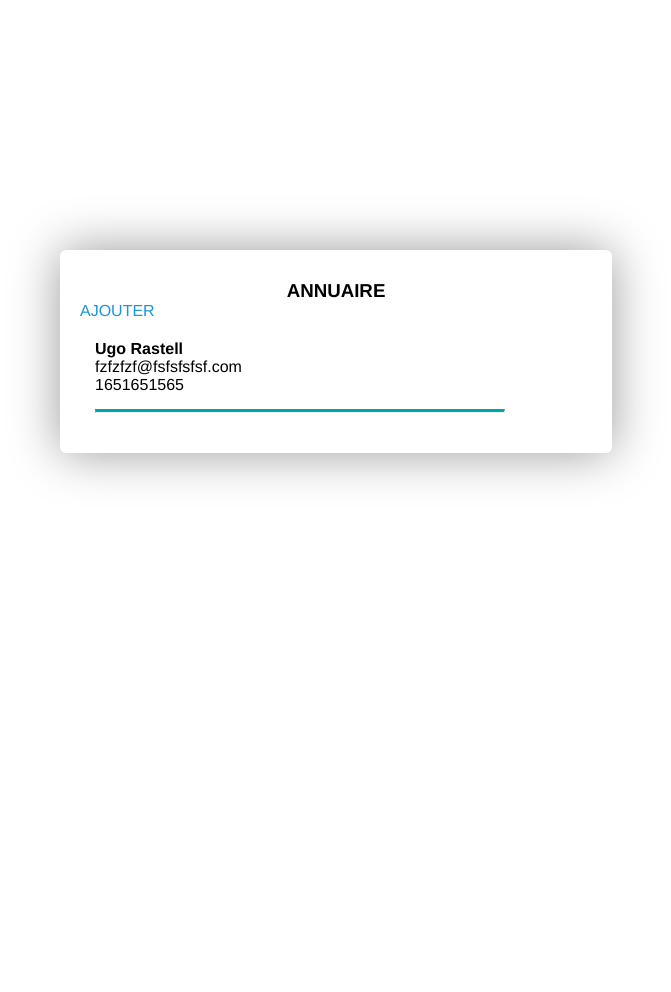
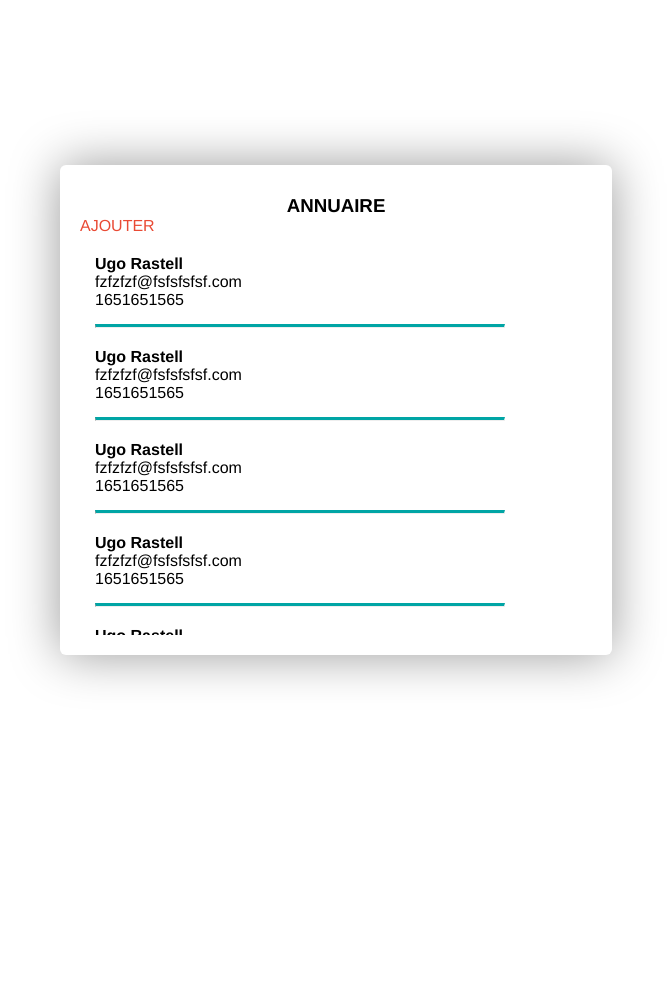
Before and after one commit to UgoRastell/annuaire_nws, a PHP site: page / in a window 1280 px wide. Shown: the part 405-1397 px from the top of the page, without its empty margins (304-975 px from the left). Before the commit the page ends 886 px from the top, so only its background shows below. Run offline with PHP 8.4, Linux system fonts and the light colour scheme.

```diff
--- a/ajouter.php
+++ b/ajouter.php
@@ -24,12 +24,10 @@
         <input type="text" name="nom">
         <label>Mail</label>
         <input type="text" name="mail">
-        <label>Numéro</label>
+        <label>Numéro de téléphone</label>
         <input type="text" name="numero">
-        <label>Ajouter une image</label>
-        <input type="file" name="image">
         <input type="submit" value="Ajouter" name="btn-ajouter"/>
-        <a class="btn-liste-prod" href="action.php">Aller vour l'annuaire</a>
+        <a class="btn-liste-prod" href="action.php">Aller voir l'annuaire</a>
     </form>
   </section>
 </body>
--- a/assets/css/styles.css
+++ b/assets/css/styles.css
@@ -17,7 +17,7 @@ body {
 .logo {
     display: flex;
     justify-content: center;
-    height: 15vh;
+    height: 20vh;
 }
 
 .logo img {
@@ -44,7 +44,7 @@ body {
 }
 
 .result-content a{
-    color: #1695DA;
+    color: #E94A34;
     text-decoration: 0;
 }
 
@@ -75,7 +75,6 @@ body {
 .personne{
     margin: 20px 0;
     height: 100px;
-    display: flex;
 }
 
 .personne{
--- a/index.php
+++ b/index.php
@@ -26,6 +26,62 @@
                   <hr class="solid">
                 </div>
               </div>
+              <div class="personne">
+                <div class="text">
+                  <strong><p class="nomPrenom"></p>Ugo Rastell</strong>
+                  <p class="email">fzfzfzf@fsfsfsfsf.com</p>
+                  <p class="numeroTelephone">1651651565</p>
+                  <hr class="solid">
+                </div>
+              </div>
+              <div class="personne">
+                <div class="text">
+                  <strong><p class="nomPrenom"></p>Ugo Rastell</strong>
+                  <p class="email">fzfzfzf@fsfsfsfsf.com</p>
+                  <p class="numeroTelephone">1651651565</p>
+                  <hr class="solid">
+                </div>
+              </div>
+              <div class="personne">
+                <div class="text">
+                  <strong><p class="nomPrenom"></p>Ugo Rastell</strong>
+                  <p class="email">fzfzfzf@fsfsfsfsf.com</p>
+                  <p class="numeroTelephone">1651651565</p>
+                  <hr class="solid">
+                </div>
+              </div>
+              <div class="personne">
+                <div class="text">
+                  <strong><p class="nomPrenom"></p>Ugo Rastell</strong>
+                  <p class="email">fzfzfzf@fsfsfsfsf.com</p>
+                  <p class="numeroTelephone">1651651565</p>
+                  <hr class="solid">
+                </div>
+              </div>
+              <div class="personne">
+                <div class="text">
+                  <strong><p class="nomPrenom"></p>Ugo Rastell</strong>
+                  <p class="email">fzfzfzf@fsfsfsfsf.com</p>
+                  <p class="numeroTelephone">1651651565</p>
+                  <hr class="solid">
+                </div>
+              </div>
+              <div class="personne">
+                <div class="text">
+                  <strong><p class="nomPrenom"></p>Ugo Rastell</strong>
+                  <p class="email">fzfzfzf@fsfsfsfsf.com</p>
+                  <p class="numeroTelephone">1651651565</p>
+                  <hr class="solid">
+                </div>
+              </div>
+              <div class="personne">
+                <div class="text">
+                  <strong><p class="nomPrenom"></p>Ugo Rastell</strong>
+                  <p class="email">fzfzfzf@fsfsfsfsf.com</p>
+                  <p class="numeroTelephone">1651651565</p>
+                  <hr class="solid">
+                </div>
+              </div>
             </div>
         </div>
   </div>
```
Also changed, not shown: Database.php (+8 -0 lines).
